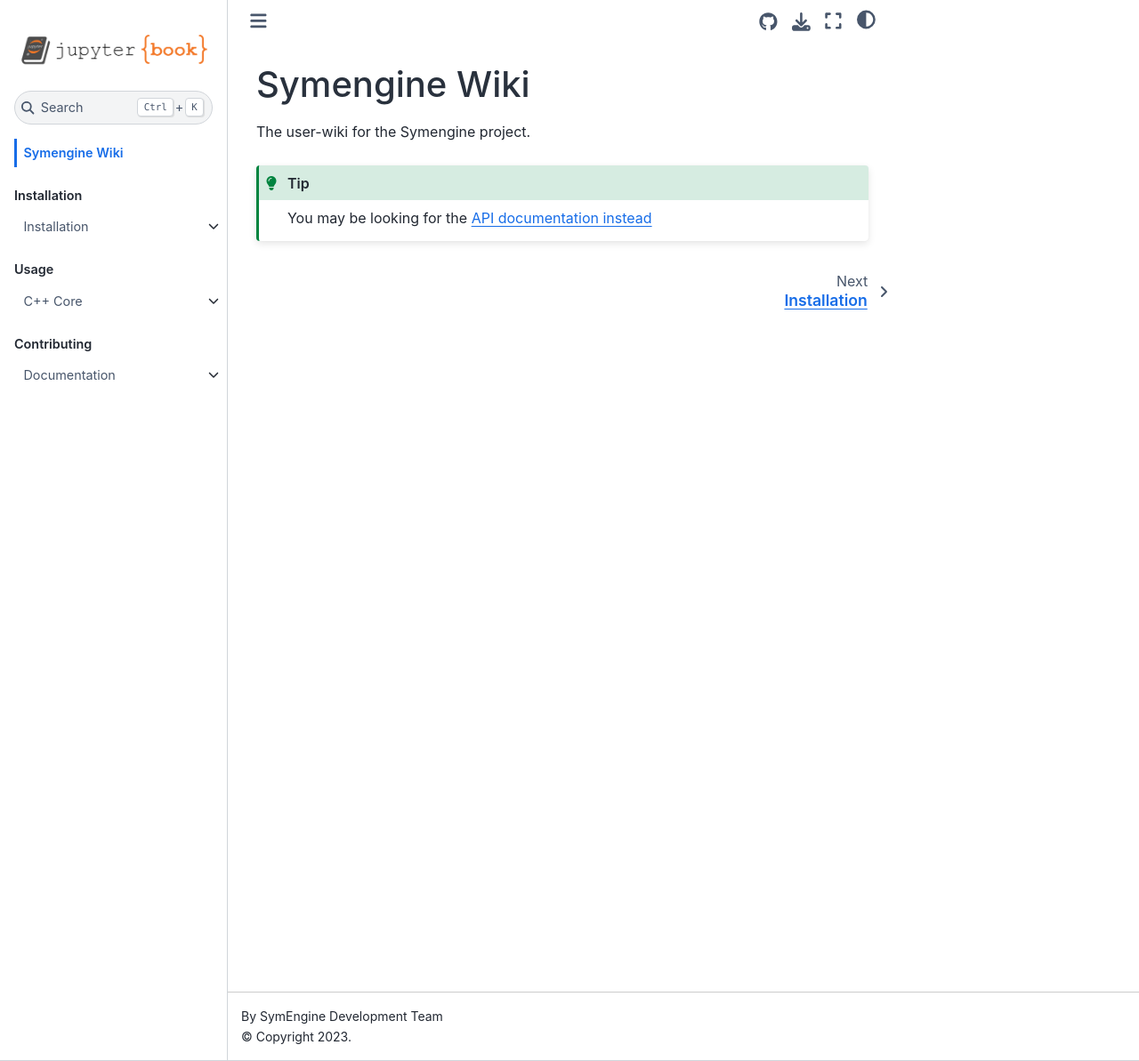
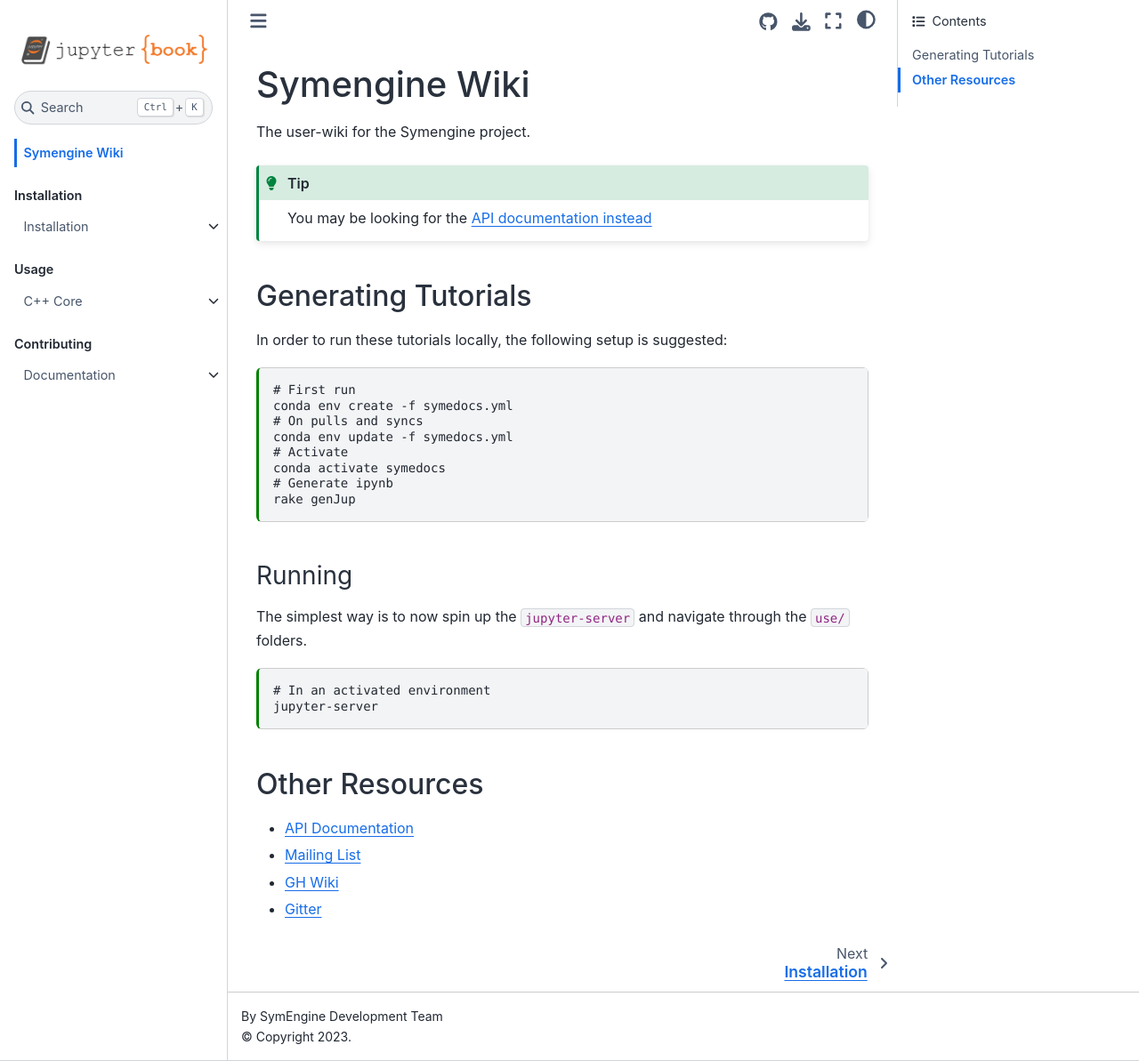
Before and after one commit to symengine/symengine.github.io, a Jupyter Book: the page built from docs/wiki/intro.md, in a window 1280 px wide and 1193 px high. Shown: the whole window at 89% size. Built offline with Jupyter Book 1.0.4 settings and Sphinx 7.4.7 and the Sphinx Book theme 1.1.4, drawn with Linux system fonts in a browser that asks for light colours; pages that are not in the unit, such as notebooks, are missing from menus.

Commit message:
intro: Update

````diff
--- a/docs/wiki/intro.md
+++ b/docs/wiki/intro.md
@@ -1,3 +1,13 @@
+---
+jupytext:
+  formats: ipynb,md:myst
+  text_representation:
+    extension: .md
+    format_name: myst
+    format_version: 0.12
+    jupytext_version: 1.6.0
+---
+
 # Symengine Wiki
 
 The user-wiki for the Symengine project.
@@ -5,3 +15,34 @@
 ```{tip}
 You may be looking for the [API documentation instead](https://symengine.github.io/api-docs/index.html)
 ```
+
+## Generating Tutorials
+
+In order to run these tutorials locally, the following setup is suggested:
+
+```{code-cell} bash
+# First run
+conda env create -f symedocs.yml
+# On pulls and syncs
+conda env update -f symedocs.yml
+# Activate
+conda activate symedocs
+# Generate ipynb
+rake genJup
+```
+
+### Running
+
+The simplest way is to now spin up the `jupyter-server` and navigate through the `use/` folders.
+
+```{code-cell} bash
+# In an activated environment
+jupyter-server
+```
+
+## Other Resources
+
+- [API Documentation](https://symengine.github.io/api-docs)
+- [Mailing List](https://groups.google.com/g/symengine)
+- [GH Wiki](https://github.com/symengine/symengine/wiki)
+- [Gitter](https://gitter.im/symengine/symengine?at=53ac6f80b7f5a3321716c7eb)
````
